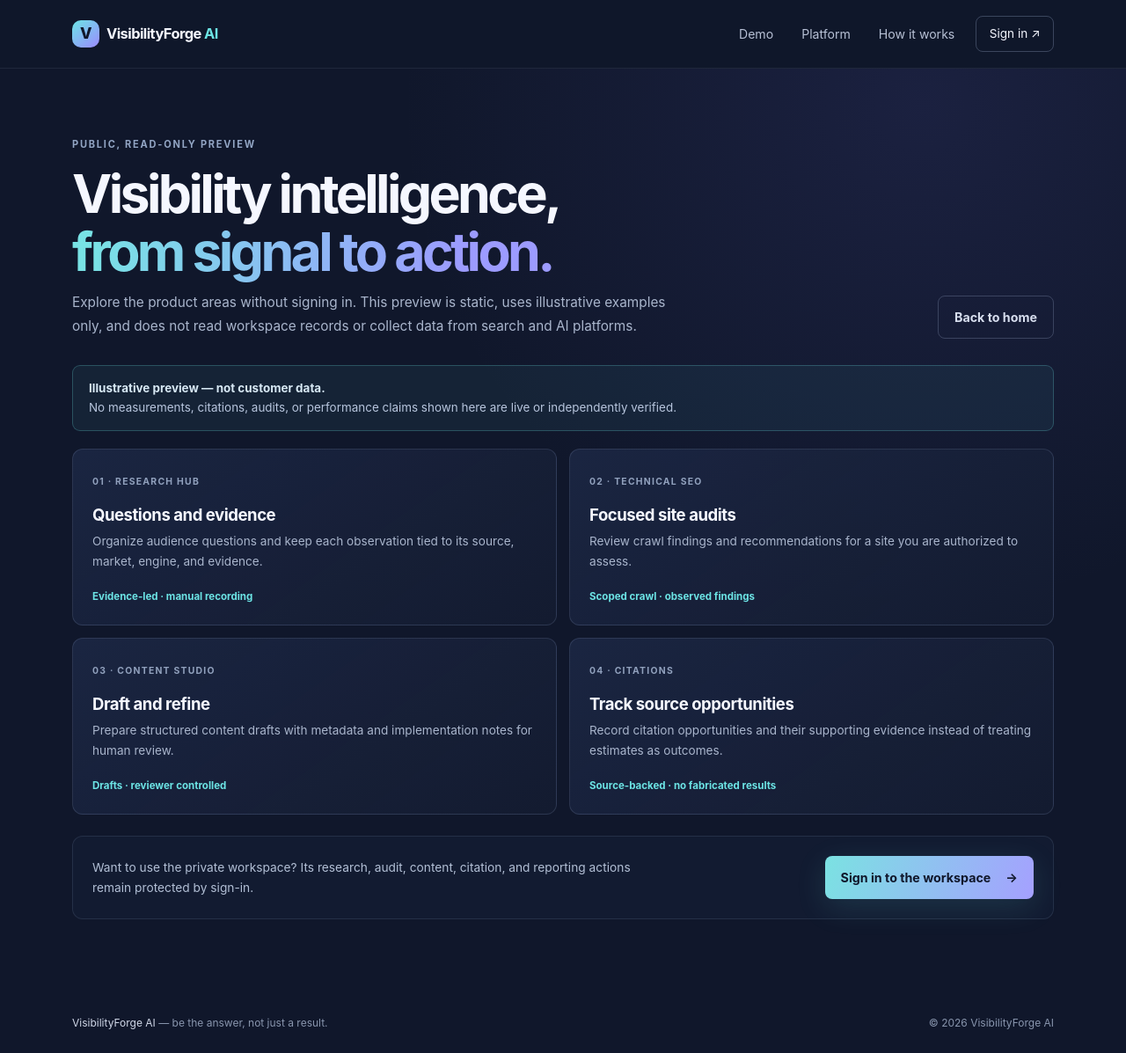
After one commit to Chandru7560/visibilityforge-ai, a Flask app: page /demo in a window 1280 px wide. The commit adds this page. Shown: the whole page at 88% size. Run offline with Flask 3, Linux system fonts and the light colour scheme; some libraries are stand-ins or nearby versions.

Commit message:
Add public read-only product demo
Co-authored-by: Copilot <223556219+Copilot@users.noreply.github.com>

```diff
--- a/app/routes/main.py
+++ b/app/routes/main.py
@@ -6,3 +6,8 @@ main_bp = Blueprint("main", __name__)
 @main_bp.get("/")
 def index():
     return render_template("index.html")
+
+
+@main_bp.get("/demo")
+def demo():
+    return render_template("demo/index.html")
--- a/app/static/css/app.css
+++ b/app/static/css/app.css
@@ -528,12 +528,29 @@ h1, h2, h3, p { margin-top: 0; }
 .audit-detail-item p, .audit-detail-item a { color: #d0d9eb; overflow-wrap: anywhere; }
 .audit-code { overflow-x: auto; white-space: pre-wrap; overflow-wrap: anywhere; padding: 15px; border: 1px solid rgba(183, 197, 232, .13); border-radius: 8px; background: #0c1222; color: #b8d5ea; font-size: .82rem; }
 .audit-validation-disclaimer { margin-top: 16px; }
+.demo-section { min-height: calc(100vh - 150px); padding: 72px 0 84px; background: radial-gradient(ellipse at 82% 4%, rgba(84, 84, 173, .16), transparent 40%); }
+.demo-header { display: flex; align-items: flex-end; justify-content: space-between; gap: 32px; margin-bottom: 30px; }
+.demo-header h1 { margin: 14px 0 12px; font-size: clamp(2.35rem, 5vw, 3.8rem); line-height: 1.08; letter-spacing: -.06em; font-weight: 720; }
+.demo-header .gradient-text { background-image: linear-gradient(95deg, #78e2e5 4%, #9c9bff 81%); }
+.demo-header p { max-width: 700px; margin: 0; color: #a9b5cc; font-size: .96rem; line-height: 1.75; }
+.demo-notice { margin-bottom: 20px; padding: 15px 18px; border: 1px solid rgba(108, 228, 229, .24); border-radius: 9px; background: rgba(108, 228, 229, .06); color: #b7c5dd; font-size: .84rem; line-height: 1.6; }
+.demo-notice strong { display: block; color: #d7e8f4; }
+.demo-grid { display: grid; grid-template-columns: repeat(2, minmax(0, 1fr)); gap: 14px; }
+.demo-card { min-height: 190px; padding: 22px; border: 1px solid rgba(174, 193, 231, .15); border-radius: 12px; background: linear-gradient(145deg, rgba(28, 39, 68, .9), rgba(20, 28, 49, .85)); }
+.demo-card-label { color: #91a1bd; font-size: .65rem; font-weight: 750; letter-spacing: .12em; }
+.demo-card h2 { margin: 17px 0 8px; color: #f5f7ff; font-size: 1.16rem; font-weight: 700; letter-spacing: -.025em; }
+.demo-card p { margin-bottom: 15px; color: #a9b5cc; font-size: .85rem; line-height: 1.65; }
+.demo-card-state { color: var(--cyan); font-size: .72rem; font-weight: 650; }
+.demo-footer { display: flex; align-items: center; justify-content: space-between; gap: 24px; margin-top: 24px; padding: 22px; border: 1px solid rgba(174, 193, 231, .12); border-radius: 12px; background: rgba(21, 30, 53, .65); }
+.demo-footer p { max-width: 650px; margin: 0; color: #b2bfd5; font-size: .86rem; line-height: 1.65; }
 @media (max-width: 760px) {
   .audit-header { flex-direction: column; }
   .audit-form-grid { grid-template-columns: 1fr 1fr; }
   .audit-url-field { grid-column: 1 / -1; }
+  .demo-header, .demo-footer { align-items: flex-start; flex-direction: column; }
 }
 @media (max-width: 520px) {
   .audit-form-grid, .audit-validation-form { grid-template-columns: 1fr; }
   .audit-url-field, .audit-validation-form .field-wide, .audit-validation-form .form-actions { grid-column: auto; }
+  .demo-grid { grid-template-columns: 1fr; }
 }
--- a/app/templates/auth/login.html
+++ b/app/templates/auth/login.html
@@ -30,7 +30,7 @@
       </div>
       <button class="btn btn-primary-cta w-100" type="submit">Sign in <span aria-hidden="true">→</span></button>
     </form>
-    <p class="auth-contact">Need workspace access? Contact <a href="mailto:{{ owner_email }}">{{ owner_email }}</a>. Public registration is disabled.</p>
+    <p class="auth-contact">Access is limited to authorized workspace accounts. Public registration is disabled.</p>
   </div>
 </section>
 {% endblock %}
--- a/app/templates/base.html
+++ b/app/templates/base.html
@@ -22,6 +22,7 @@
         <div class="collapse navbar-collapse" id="mainNavigation">
           <ul class="navbar-nav ms-auto align-items-lg-center gap-lg-3">
             {% if current_user.is_authenticated %}
+            <li class="nav-item"><a class="nav-link" href="{{ url_for('main.demo') }}">Public demo</a></li>
             <li class="nav-item"><a class="nav-link" href="{{ url_for('dashboard.index') }}">Dashboard</a></li>
             <li class="nav-item"><a class="nav-link" href="{{ url_for('research.index') }}">Research</a></li>
             <li class="nav-item"><a class="nav-link" href="{{ url_for('audits.index') }}">Technical SEO</a></li>
@@ -35,6 +36,7 @@
               </form>
             </li>
             {% else %}
+            <li class="nav-item"><a class="nav-link" href="{{ url_for('main.demo') }}">Demo</a></li>
             <li class="nav-item"><a class="nav-link" href="#platform">Platform</a></li>
             <li class="nav-item"><a class="nav-link" href="#workflow">How it works</a></li>
             <li class="nav-item"><a class="btn btn-nav" href="{{ url_for('auth.login') }}">Sign in <span aria-hidden="true">↗</span></a></li>
@@ -63,7 +65,7 @@
     <footer class="site-footer">
       <div class="container d-flex flex-column flex-sm-row justify-content-between gap-2">
         <span>VisibilityForge AI <span class="muted">— be the answer, not just a result.</span></span>
-        <span class="muted"><a href="mailto:{{ owner_email }}">{{ owner_email }}</a> · &copy; <span data-current-year>2026</span> VisibilityForge AI</span>
+        <span class="muted">&copy; <span data-current-year>2026</span> VisibilityForge AI</span>
       </div>
     </footer>
 
--- /dev/null
+++ b/app/templates/demo/index.html
@@ -0,0 +1,55 @@
+{% extends "base.html" %}
+
+{% block title %}Read-only demo | VisibilityForge AI{% endblock %}
+
+{% block content %}
+<section class="demo-section">
+  <div class="container">
+    <header class="demo-header">
+      <div>
+        <span class="section-kicker">PUBLIC, READ-ONLY PREVIEW</span>
+        <h1>Visibility intelligence,<br><span class="gradient-text">from signal to action.</span></h1>
+        <p>Explore the product areas without signing in. This preview is static, uses illustrative examples only, and does not read workspace records or collect data from search and AI platforms.</p>
+      </div>
+      <a class="btn btn-secondary-cta" href="{{ url_for('main.index') }}">Back to home</a>
+    </header>
+
+    <aside class="demo-notice" role="note">
+      <strong>Illustrative preview — not customer data.</strong>
+      No measurements, citations, audits, or performance claims shown here are live or independently verified.
+    </aside>
+
+    <div class="demo-grid">
+      <article class="demo-card">
+        <span class="demo-card-label">01 · RESEARCH HUB</span>
+        <h2>Questions and evidence</h2>
+        <p>Organize audience questions and keep each observation tied to its source, market, engine, and evidence.</p>
+        <span class="demo-card-state">Evidence-led · manual recording</span>
+      </article>
+      <article class="demo-card">
+        <span class="demo-card-label">02 · TECHNICAL SEO</span>
+        <h2>Focused site audits</h2>
+        <p>Review crawl findings and recommendations for a site you are authorized to assess.</p>
+        <span class="demo-card-state">Scoped crawl · observed findings</span>
+      </article>
+      <article class="demo-card">
+        <span class="demo-card-label">03 · CONTENT STUDIO</span>
+        <h2>Draft and refine</h2>
+        <p>Prepare structured content drafts with metadata and implementation notes for human review.</p>
+        <span class="demo-card-state">Drafts · reviewer controlled</span>
+      </article>
+      <article class="demo-card">
+        <span class="demo-card-label">04 · CITATIONS</span>
+        <h2>Track source opportunities</h2>
+        <p>Record citation opportunities and their supporting evidence instead of treating estimates as outcomes.</p>
+        <span class="demo-card-state">Source-backed · no fabricated results</span>
+      </article>
+    </div>
+
+    <div class="demo-footer">
+      <p>Want to use the private workspace? Its research, audit, content, citation, and reporting actions remain protected by sign-in.</p>
+      <a class="btn btn-primary-cta" href="{{ url_for('auth.login') }}">Sign in to the workspace <span aria-hidden="true">→</span></a>
+    </div>
+  </div>
+</section>
+{% endblock %}
--- a/app/templates/index.html
+++ b/app/templates/index.html
@@ -12,7 +12,7 @@
         <h1>Be the answer.<br><span class="gradient-text">Everywhere people search.</span></h1>
         <p class="hero-copy">Understand how your brand shows up across AI answers, search engines, and generative experiences — then turn visibility into measurable growth.</p>
         <div class="d-flex flex-column flex-sm-row gap-3 mt-4" id="get-started">
-          <a class="btn btn-primary-cta" href="{{ url_for('auth.login') }}">Sign in to your workspace <span aria-hidden="true">→</span></a>
+          <a class="btn btn-primary-cta" href="{{ url_for('main.demo') }}">Explore the read-only demo <span aria-hidden="true">→</span></a>
           <a class="btn btn-secondary-cta" href="#workflow">See how it works</a>
         </div>
         <div class="trust-note"><span aria-hidden="true">✦</span> AEO <span class="trust-separator">/</span> SEO <span class="trust-separator">/</span> GEO intelligence</div>
```
Also changed, not shown: tests/test_auth_dashboard.py (+28 -0 lines), README.md.
